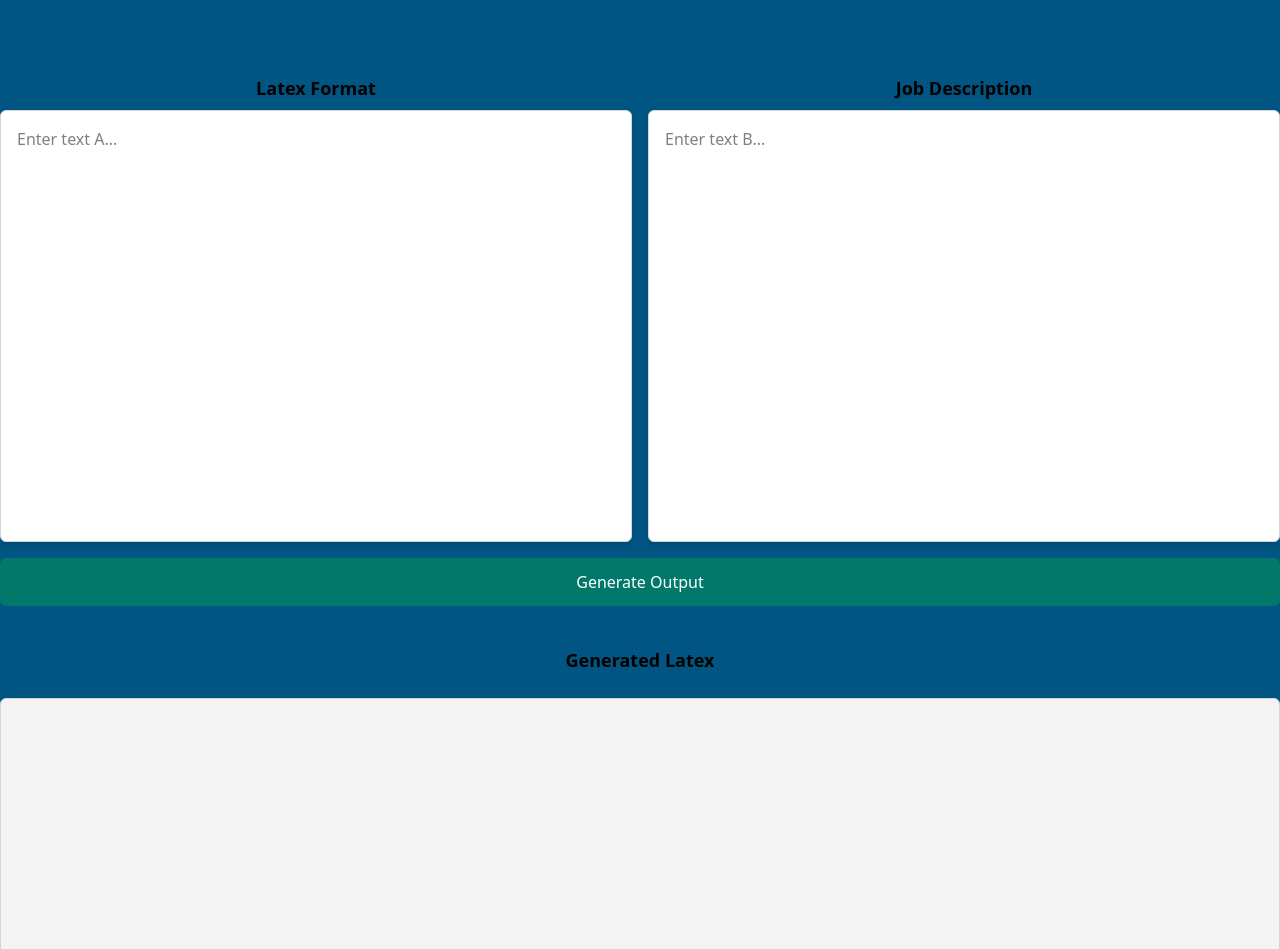
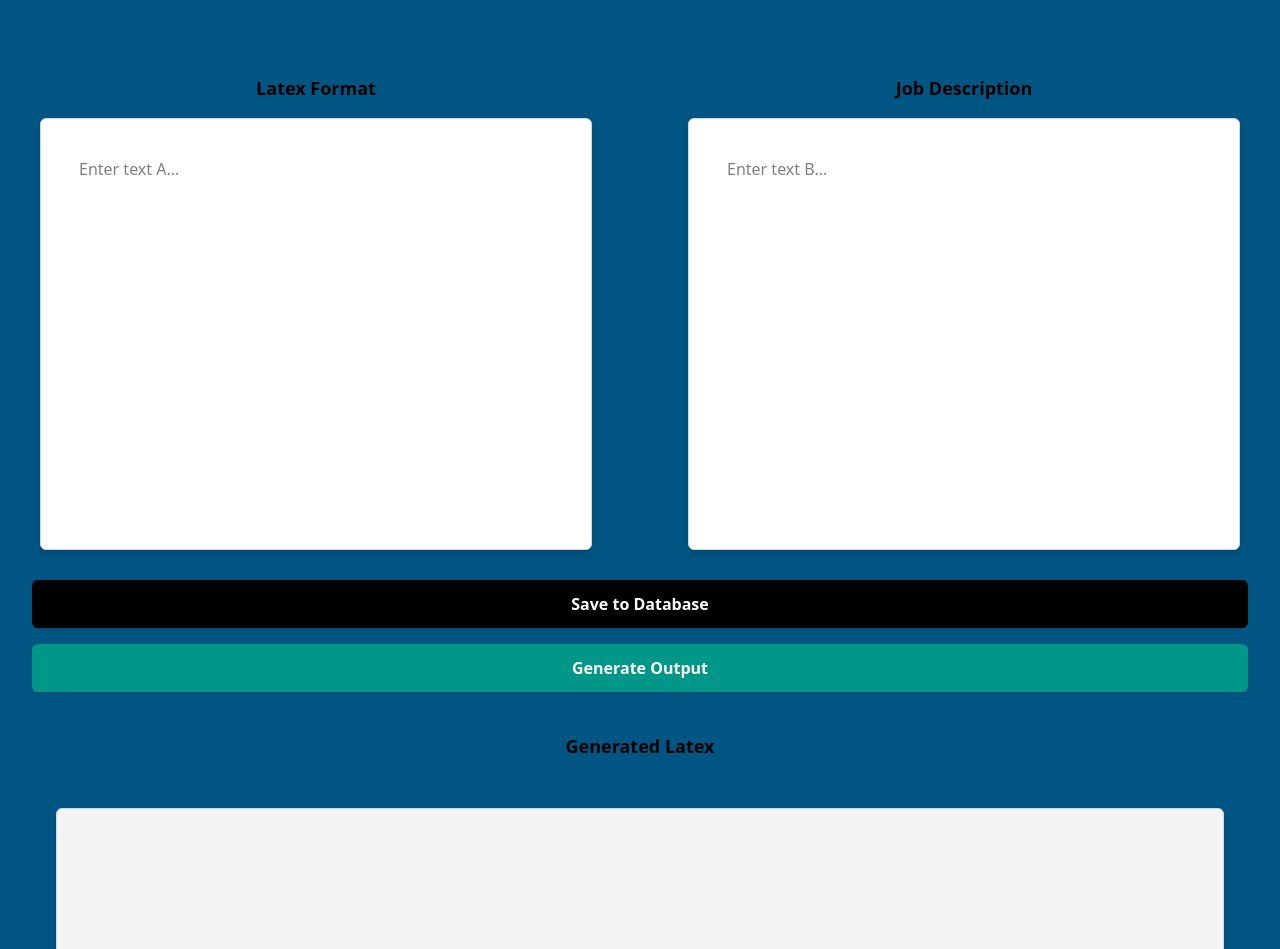
Before and after one commit to sharanreddy799/prompt_engineer, a Next.js app: page / in a window 1280 px wide. Shown: the part 43-992 px from the top of the page. Built offline with nearby package versions, Linux system fonts and the light colour scheme.

Commit message:
Add save to database functionalities and made minor UI changes

```diff
--- a/app/api/groq/route.js
+++ b/app/api/groq/route.js
@@ -53,12 +53,20 @@ Only reorder entire sections; do not alter internal LaTeX structures or formatti
 	•	All indentation, spacing, bullet points (\item commands), and line breaks exactly as in the template.
 	•	Make sure no extraneous spaces or line breaks are introduced.
 	5.	Tailor Content Precisely to Job Description:
-	•	Experience Section: Update job titles, bullet points, and phrasing directly matching terminology from the provided job description.
-	•	Projects Section: Highlight and emphasize projects most relevant to the target job, integrating specific skills and keywords from the job description.
+	• Experience Section: Update job titles, bullet points, and phrasing directly matching terminology from the provided job description.
+	• For each bullet point in Experience and Projects sections:
+	  - Start with a strong action verb (e.g., Led, Built, Improved).
+	  - Clearly describe the accomplishment or problem addressed.
+	  - Specify the action taken, mentioning tools, technologies, and skills used.
+	  - Quantify the result with measurable metrics (e.g., % improvement, $ saved).
+	  - Highlight the final business impact or outcome achieved.
+	  - Seamlessly integrate keywords and skills from the job description for ATS optimization.
+	  - Ensure every point follows the Accomplishment → Action → Result format.
+	• Experience Section: Update job titles, bullet points, and phrasing directly matching terminology from the provided job description.
+	• Projects Section: Highlight and emphasize projects most relevant to the target job, integrating specific skills and keywords from the job description.
 	•	Education Section:
 	•	For entry-level: Include relevant coursework and academic honors.
 	•	For experienced: Keep concise, removing unnecessary academic details.
-  • Add Quantifiable Results to the points apart from keeping them short and simple
 	6.	ATS-Friendly Keywords Integration:
 Insert exact skills, keywords, and technologies from the job description naturally and meaningfully throughout resume sections for ATS optimization.
 	7.	Professionalism, Consistency, and Accuracy:
@@ -72,6 +80,8 @@ ${latex}
 
 Job Description:
 ${jobDescription}
+
+Continue generating until the entire LaTeX resume is complete without missing any sections.
 `,
         },
       ],
--- a/app/api/save/route.js
+++ b/app/api/save/route.js
@@ -12,22 +12,23 @@ const pool = new Pool({
 // Create the table if it does not exist
 async function ensureTableExists() {
   await pool.query(`
-    CREATE TABLE IF NOT EXISTS saved_resumes (
-      id SERIAL PRIMARY KEY,
+    CREATE TABLE IF NOT EXISTS job_hunt (
       job_description TEXT NOT NULL,
+      company TEXT NOT NULL,
       latex_output TEXT NOT NULL,
-      created_at TIMESTAMP DEFAULT CURRENT_TIMESTAMP
+      created_at TIMESTAMP DEFAULT CURRENT_TIMESTAMP,
+      PRIMARY KEY (job_description, company)
     )
   `);
 }
 
 export async function POST(req) {
   try {
-    const { jobDescription, latexOutput } = await req.json();
+    const { jobDescription, company, latexOutput } = await req.json();
 
-    if (!jobDescription || !latexOutput) {
+    if (!jobDescription || !company || !latexOutput) {
       return NextResponse.json(
-        { error: "Missing job description or LaTeX output" },
+        { error: "Missing job description, company, or LaTeX output" },
         { status: 400 }
       );
     }
@@ -35,8 +36,12 @@ export async function POST(req) {
     await ensureTableExists();
 
     await pool.query(
-      "INSERT INTO saved_resumes (job_description, latex_output) VALUES ($1, $2)",
-      [jobDescription, latexOutput]
+      `INSERT INTO job_hunt (job_description, company, latex_output)
+       VALUES ($1, $2, $3)
+       ON CONFLICT (job_description, company)
+       DO UPDATE SET latex_output = EXCLUDED.latex_output,
+                     created_at = CURRENT_TIMESTAMP`,
+      [jobDescription, company, latexOutput]
     );
 
     return NextResponse.json({ message: "Saved successfully" });
--- a/app/page.tsx
+++ b/app/page.tsx
@@ -4,10 +4,12 @@ import { useState } from "react";
 import axios from "axios";
 
 export default function Home() {
-  const [inputA, setInputA] = useState("");
-  const [inputB, setInputB] = useState("");
+  const [latexInput, setLatexInput] = useState("");
+  const [jobDescriptionInput, setJobDescriptionInput] = useState("");
   const [output, setOutput] = useState("");
   const [loading, setLoading] = useState(false);
+  const [company, setCompany] = useState("");
+  const [role, setRole] = useState("");
 
   const generateOutput = async () => {
     setLoading(true);
@@ -17,7 +19,10 @@ export default function Home() {
       const res = await fetch("/api/groq", {
         method: "POST",
         headers: { "Content-Type": "application/json" },
-        body: JSON.stringify({ latex: inputA, jobDescription: inputB }),
+        body: JSON.stringify({
+          latex: latexInput,
+          jobDescription: jobDescriptionInput,
+        }),
       });
 
       if (!res.body) {
@@ -67,15 +72,8 @@ export default function Home() {
         // Remove first line (containing company/role) from LaTeX output, trim rest
         const latexContent = latexLines.join("\n").trim();
         setOutput(latexContent);
-
-        try {
-          await axios.post("/api/save", {
-            jobDescription: `Company: ${company}, Role: ${role}`,
-            latexOutput: latexContent,
-          });
-        } catch (saveError) {
-          console.error("Failed to save to database:", saveError);
-        }
+        setCompany(company);
+        setRole(role);
       } else {
         console.error("Could not extract company and role properly!");
         setOutput(
@@ -90,6 +88,24 @@ export default function Home() {
       }
     } finally {
       setLoading(false);
+    }
+  };
+
+  const handleSaveToDb = async () => {
+    if (!output.trim() || !company || !role) {
+      alert("Missing company, role, or output. Cannot save to database.");
+      return;
+    }
+    try {
+      await axios.post("/api/save", {
+        jobDescription: role,
+        company: company,
+        latexOutput: output,
+      });
+      alert("Saved to database successfully!");
+    } catch (error) {
+      console.error("Failed to save to database:", error);
+      alert("Error saving to database.");
     }
   };
 
@@ -114,40 +130,54 @@ export default function Home() {
       <div className="flex flex-col gap-4 h-full">
         {/* Side-by-side textareas */}
         <div className="flex flex-col md:flex-row gap-4">
-          <div className="flex flex-col w-full md:w-1/2">
+          <div className="flex flex-col w-full md:w-1/2 px-8">
             <p className="text-lg font-semibold text-accent-100 mb-2 text-center">
               Latex Format
             </p>
+            <div className="p-2">
               <textarea
-              className="w-full h-108 p-4 border border-gray-300 rounded-md resize-none bg-white shadow-md focus:outline-none focus:ring-2 focus:ring-[#009688]"
+                className="w-full h-108 p-[38px] border border-gray-300 rounded-md resize-none bg-white shadow-md focus:outline-none focus:ring-2 focus:ring-[#009688]"
                 placeholder="Enter text A..."
-              value={inputA}
-              onChange={(e) => setInputA(e.target.value)}
+                value={latexInput}
+                onChange={(e) => setLatexInput(e.target.value)}
               />
             </div>
+          </div>
 
-          <div className="flex flex-col w-full md:w-1/2">
+          <div className="flex flex-col w-full md:w-1/2 px-8">
             <p className="text-lg font-semibold text-accent-100 mb-2 text-center">
               Job Description
             </p>
+            <div className="p-2">
               <textarea
-              className="w-full h-108 p-4 border border-gray-300 rounded-md resize-none bg-white shadow-md focus:outline-none focus:ring-2 focus:ring-[#009688]"
+                className="w-full h-108 p-[38px] border border-gray-300 rounded-md resize-none bg-white shadow-md focus:outline-none focus:ring-2 focus:ring-[#009688]"
                 placeholder="Enter text B..."
-              value={inputB}
-              onChange={(e) => setInputB(e.target.value)}
+                value={jobDescriptionInput}
+                onChange={(e) => setJobDescriptionInput(e.target.value)}
               />
             </div>
           </div>
+        </div>
+        <div className="px-8">
+          <button
+            onClick={handleSaveToDb}
+            className="w-full bg-black text-white py-3 rounded-md hover:bg-gray-800 transition font-semibold shadow"
+          >
+            Save to Database
+          </button>
+        </div>
         {/* Full-width button below the two boxes */}
+        <div className="px-8">
           <button
             onClick={generateOutput}
-          className="w-full bg-[#00796b] text-white py-3 rounded-md hover:bg-[#004d40] transition"
+            className="w-full bg-[#009688] text-white py-3 rounded-md hover:bg-[#00695c] transition font-semibold shadow"
           >
             Generate Output
           </button>
         </div>
+      </div>
 
-      <div className="flex flex-col gap-4">
+      <div className="flex flex-col gap-4 px-8">
         <p className="text-lg font-semibold text-accent-100 mb-2 text-center">
           Generated Latex
         </p>
@@ -156,18 +186,19 @@ export default function Home() {
             Generating...
           </div>
         )}
+        <div className="p-6">
           <textarea
             id="GeneratedOutput"
-          className="w-full h-104 p-4 border border-gray-300 rounded-md resize-none bg-white shadow-md text-gray-700"
+            className="w-full h-128 p-[38px] border border-gray-300 rounded-md resize-none bg-white shadow-md text-gray-700"
             readOnly
             rows={6}
             value={output}
             style={{
-            padding: "1rem",
               fontSize: "1rem",
               backgroundColor: "#f3f3f3",
             }}
           />
+        </div>
 
         <button
           onClick={copyToClipboard}
```
Lines whose indentation alone changed are shown as unchanged.
